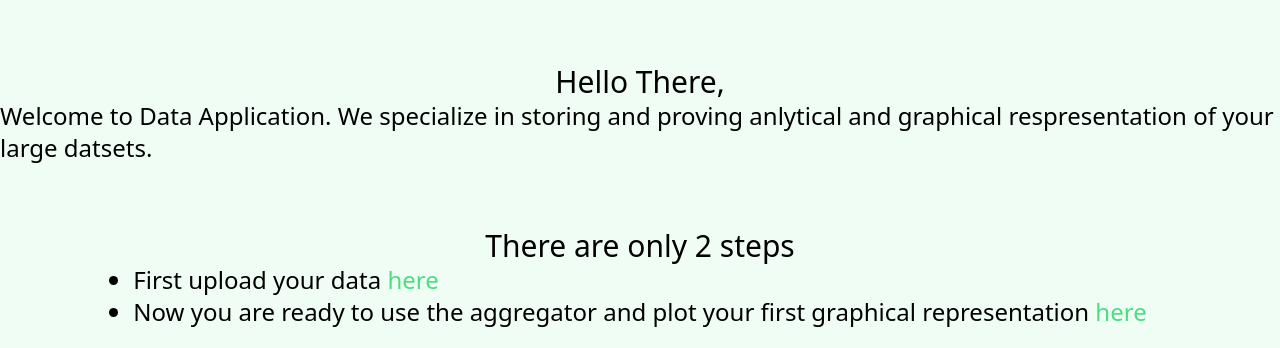
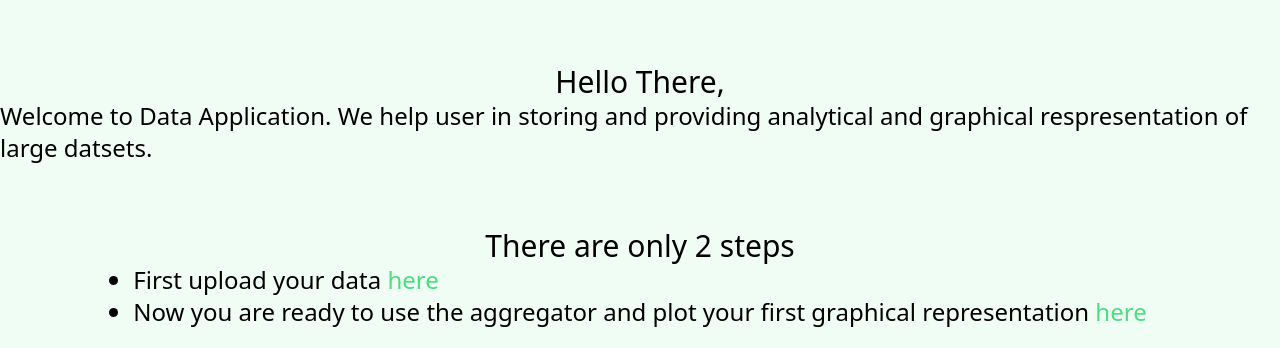
Before and after one commit to Suman2023/xvectorlabs, a Django app: page / in a window 1280 px wide. Shown: the part 72-420 px from the top of the page. Run offline with Django 4.2, Linux system fonts and the light colour scheme; some libraries are stand-ins or nearby versions.

Commit message:
text fix

```diff
--- a/dataapplication/templates/dataapplication/home.html
+++ b/dataapplication/templates/dataapplication/home.html
@@ -11,8 +11,8 @@ Home
 
 <div class="flex flex-col items-center">
     <h1 class="text-3xl mt-16">Hello There,</h1>
-    <p class="text-2xl">Welcome to Data Application. We specialize in storing and proving anlytical and graphical
-        respresentation of your
+    <p class="text-2xl">Welcome to Data Application. We help user in storing and providing analytical and graphical
+        respresentation of
         large datsets.</p>
 
     <h3 class="mt-16 text-3xl text-bold">There are only 2 steps</h3>
```
Also changed, not shown: README.md.
